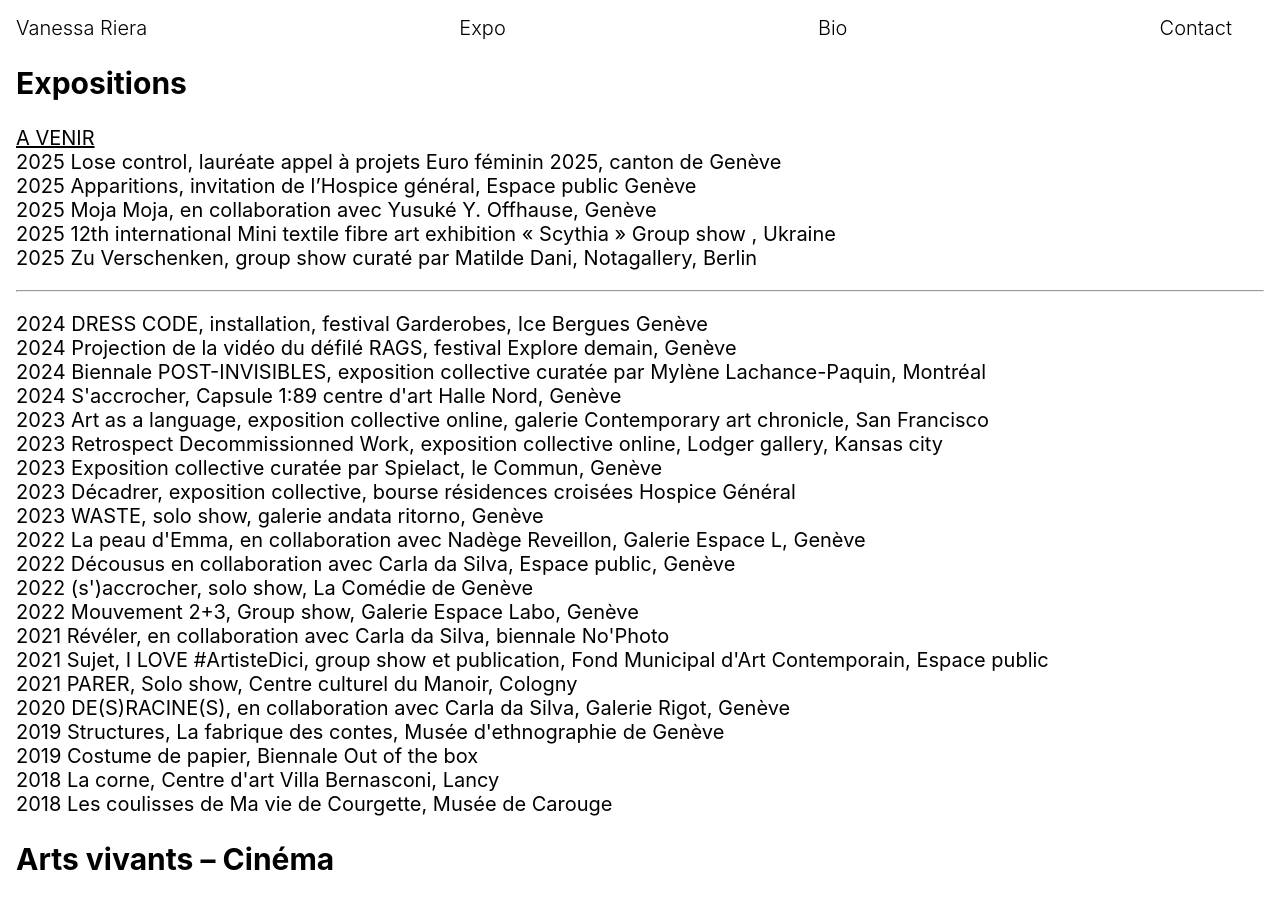
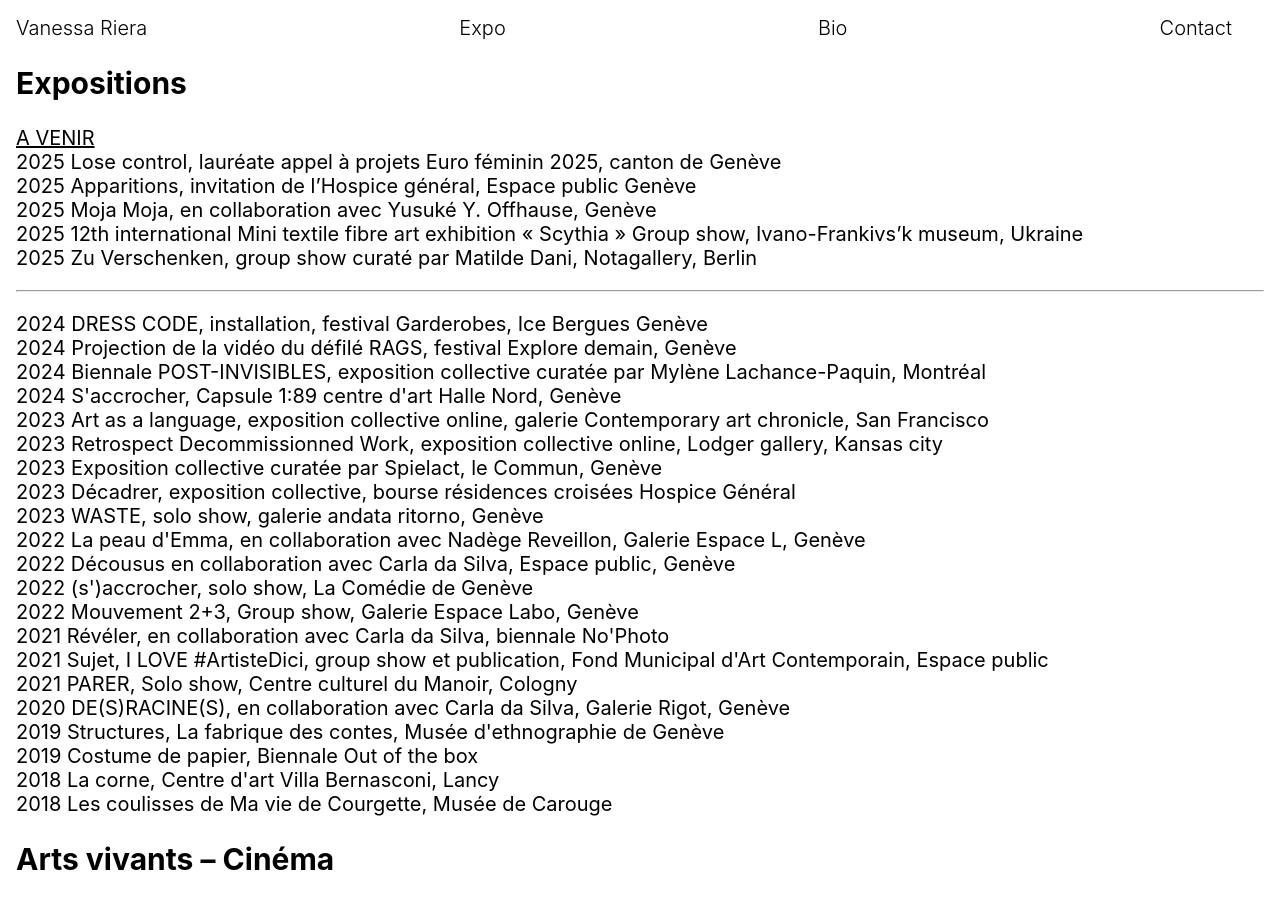
Before and after one commit to larucheio/vanessariera.ch, a Jekyll site: the page built from expositions/index.html, in a window 1280 px wide and 900 px high. Built offline with Jekyll 4.4.1, drawn with Linux system fonts in a browser that asks for light colours; some web fonts are replaced.

```diff
--- a/expositions/index.html
+++ b/expositions/index.html
@@ -11,7 +11,7 @@ title: "Expositions"
     <li>2025 Lose control, lauréate appel à projets Euro féminin 2025, canton de Genève</li>
     <li>2025 Apparitions, invitation de l’Hospice général, Espace public Genève</li>
     <li>2025 Moja Moja, en collaboration avec Yusuké Y. Offhause, Genève</li>
-    <li>2025 12th international Mini textile fibre art exhibition « Scythia » Group show , Ukraine</li>
+    <li>2025 12th international Mini textile fibre art exhibition « Scythia » Group show, Ivano-Frankivs’k museum, Ukraine</li>
     <li>2025 Zu Verschenken, group show curaté par Matilde Dani, Notagallery, Berlin</li>
   </ul>
 
```
Also changed, not shown: index.html (+7 -0 lines), on-going/index.html (added, +24 -0 lines), assets/img/on-going/on-going-1.jpg (added), assets/img/on-going/on-going-2.jpg (added), assets/img/on-going/on-going-3.jpg (added), assets/img/on-going/on-going-4.jpg (added), assets/img/on-going/on-going-5.jpg (added).
